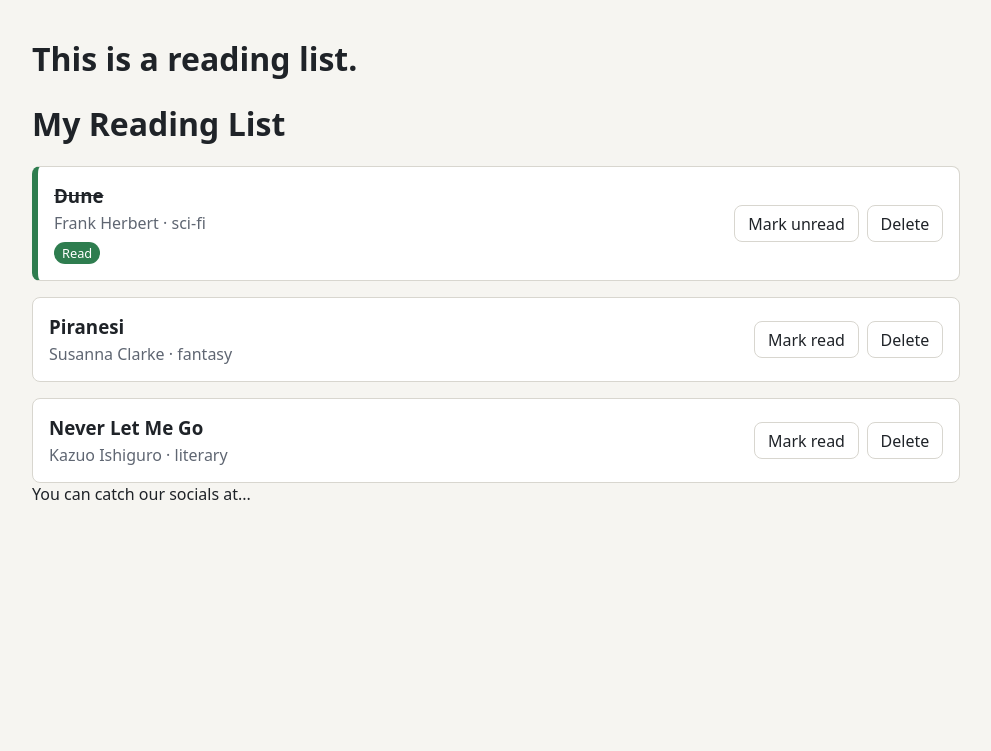
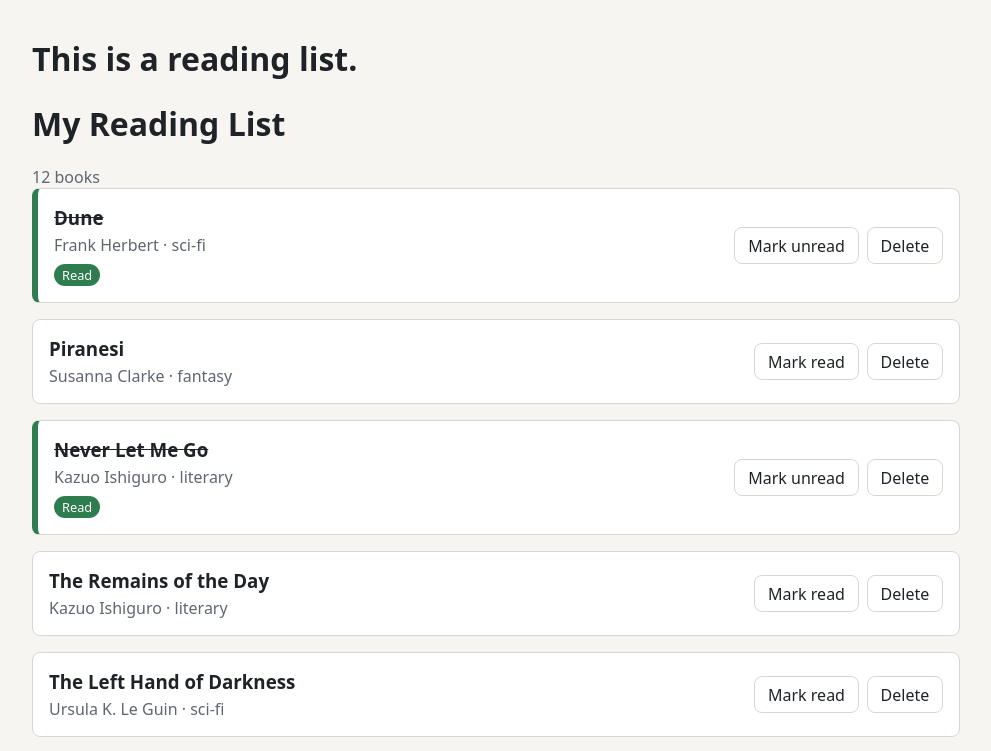
Before and after one commit to Minixlip/reading-list, a React (Vite) app: page / in a window 1280 px wide. Shown: the top 751 px of the page, without its empty margins (144-1135 px from the left). Built offline with nearby package versions, Linux system fonts and the light colour scheme.

Commit message:
task 5 done

```diff
--- a/src/App.tsx
+++ b/src/App.tsx
@@ -2,33 +2,17 @@ import './App.css';
 import Main from './home/Main';
 import Header from './home/Header';
 import Footer from './home/Footer';
-import BookCard from './components/BookCard';
+import BookList from './components/BookList';
+import ResultCount from './components/ResultCount';
+import { BOOKS } from './data/books';
 
 function App() {
   return (
     <div className="page">
       <Header />
       <Main>
-        <ul className="book-list">
-          <BookCard
-            title="Dune"
-            author="Frank Herbert"
-            genre="sci-fi"
-            isRead={true}
-          />
-          <BookCard
-            title="Piranesi"
-            author="Susanna Clarke"
-            genre="fantasy"
-            isRead={false}
-          />
-          <BookCard
-            title="Never Let Me Go"
-            author="Kazuo Ishiguro"
-            genre="literary"
-            isRead={false}
-          />
-        </ul>
+        <ResultCount count={BOOKS.length} />
+        <BookList books={BOOKS} />
       </Main>
       <Footer />
     </div>
--- /dev/null
+++ b/src/components/BookList.tsx
@@ -0,0 +1,28 @@
+import type { Book } from '../types/data/Books';
+import BookCard from './BookCard';
+
+interface BookListProps {
+  books: Book[];
+}
+
+const BookList = ({ books }: BookListProps) => {
+  return (
+    <ul className="book-list">
+      {books.length === 0 ? (
+        <li className="empty-state">There are no books to show.</li>
+      ) : (
+        books.map((book) => (
+          <BookCard
+            key={book.id}
+            title={book.title}
+            author={book.author}
+            genre={book.genre}
+            isRead={book.is_read}
+          />
+        ))
+      )}
+    </ul>
+  );
+};
+
+export default BookList;
--- /dev/null
+++ b/src/components/ResultCount.tsx
@@ -0,0 +1,9 @@
+interface ResultCountProps {
+  count: number;
+}
+
+const ResultCount = ({ count }: ResultCountProps) => {
+  return <p className="result-count">{count} books</p>;
+};
+
+export default ResultCount;
```
Also changed, not shown: 1 other file (tests, documents, lock files or other folders).
